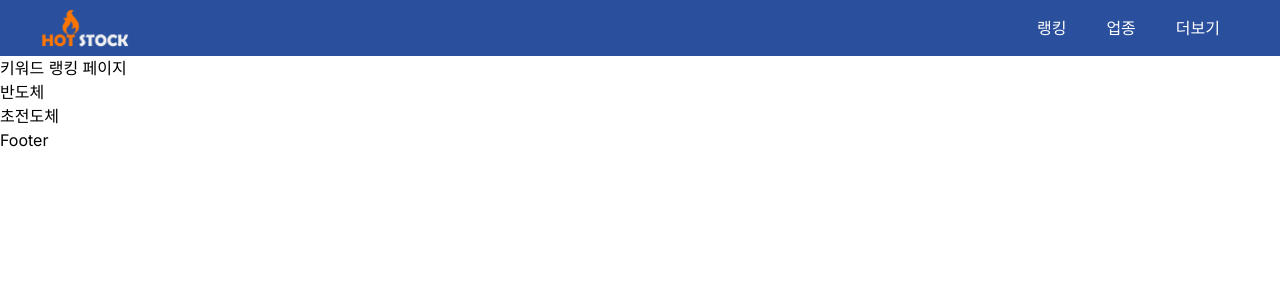
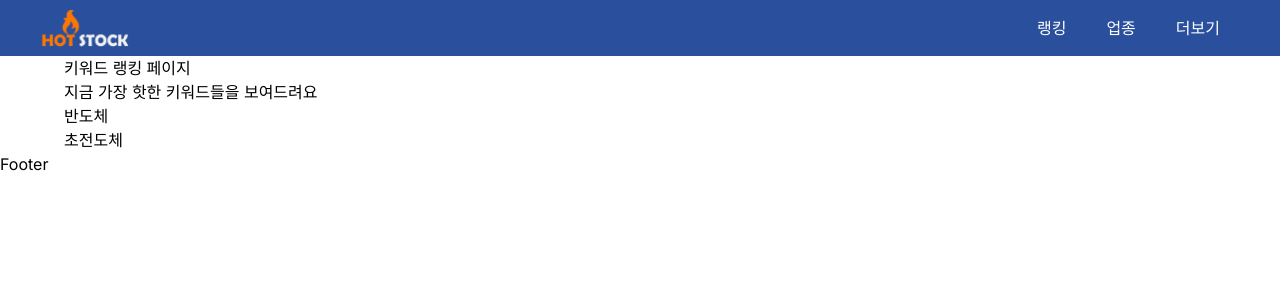
Before and after one commit to jeno8522/HotStock, a Next.js app in the folder frontend/: page /ranking in a window 1280 px wide. Shown: the top 300 px of the page. Built offline with nearby package versions, Linux system fonts and the light colour scheme.

Commit message:
Feat : aboutus 추가 및 키워드 컴포넌트 분리

```diff
--- a/frontend/app/(otherpages)/ranking/page.tsx
+++ b/frontend/app/(otherpages)/ranking/page.tsx
@@ -1,6 +1,7 @@
 import KeywordDetail from "../keyword/[key]/page";
 import { Keyword } from "@/types";
 import Link from "next/link";
+import { RankingList } from "@/components";
 
 const dummy: Keyword[] = [
     {
@@ -41,8 +42,12 @@ const dummy: Keyword[] = [
 
 const Ranking = () => {
     return (
-        <div>
-            <h2>키워드 랭킹 페이지</h2>
+        <div className="max-w-screen-xl px-8 xl:px-16 mx-auto">
+            <div className="flex flex-col justify-center items-start row-start-2 sm:row-start-1">
+                <h2>키워드 랭킹 페이지</h2>
+                <p>지금 가장 핫한 키워드들을 보여드려요</p>
+            </div>
+
             <div>
                 {dummy.map((keyword, index) => (
                     <div key={index}>
--- a/frontend/components/index.ts
+++ b/frontend/components/index.ts
@@ -2,5 +2,6 @@ import Footer from "./Footer";
 import Navbar from "./Navbar";
 import ArticleCard from "./ArticleCard";
 import StockBar from "./stock/StockBar";
+import RankingList from "./ranking/RankingList";
 
-export { Footer, Navbar, ArticleCard, StockBar };
+export { Footer, Navbar, ArticleCard, StockBar, RankingList };
--- /dev/null
+++ b/frontend/components/ranking/RankingList.tsx
@@ -0,0 +1,37 @@
+import Link from "next/link";
+import { KeywordNowFormat, KeywordRes } from "../../types/index";
+import { GetServerSideProps } from "next";
+
+interface getKeywordsProps {
+    fetchedKeywords: KeywordNowFormat[];
+}
+const getKeywordsNow: GetServerSideProps<getKeywordsProps> = async () => {
+    // try {
+    const res = await fetch("url", { cache: "no-store" });
+    const data: KeywordRes = await res.json();
+    return {
+        props: {
+            fetchedKeywords: data.keywords,
+        },
+    };
+    // } catch (err) {
+    //     console.log(err);
+    // }
+};
+
+const RankingList = async ({ fetchedKeywords }: getKeywordsProps) => {
+    return (
+        <div>
+            <div>
+                {/* {keywords.map((keyword, index) => (
+                    <div key={index}>
+                        <Link href={`/keyword/${keyword.id}`}>
+                            {keyword.name}
+                        </Link>
+                    </div>
+                ))} */}
+            </div>
+        </div>
+    );
+};
+export default RankingList;
```
Also changed, not shown: frontend/types/index.ts (+8 -0 lines).
